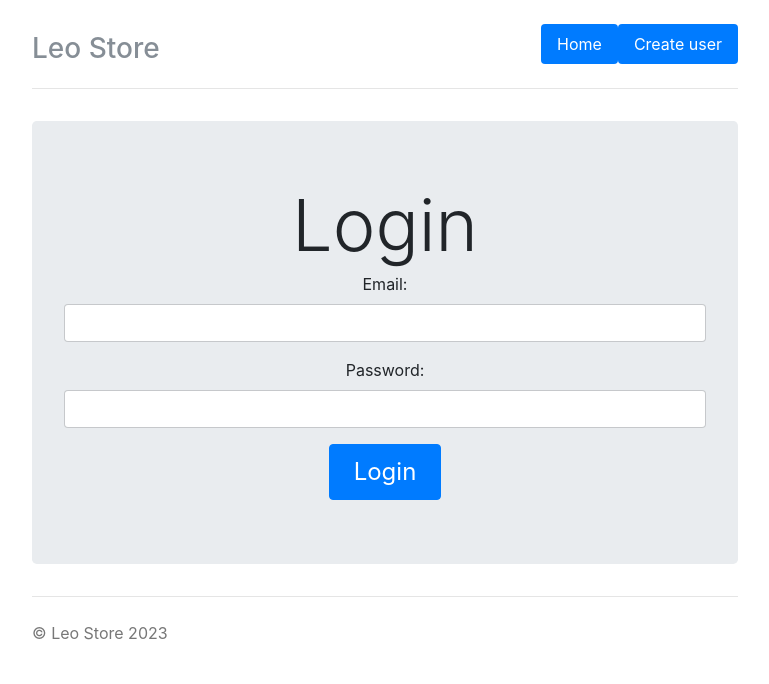
After one commit to leocalheiros/stripe-integration-flask, a Flask app: page /login in a window 1280 px wide. The commit adds this page. Shown: the top 684 px of the page, without its empty margins (255-1024 px from the left). Run offline with Flask 3, Linux system fonts and the light colour scheme; some libraries are stand-ins or nearby versions.

Commit message:
feat: Implementing login templates

```diff
--- /dev/null
+++ b/templates/login.html
@@ -0,0 +1,68 @@
+<!DOCTYPE html>
+<html lang="en">
+<head>
+    <meta charset="utf-8">
+    <meta name="viewport" content="width=device-width, initial-scale=1, shrink-to-fit=no">
+    <meta name="description" content="">
+    <meta name="author" content="">
+
+    <title>Leo Store - Login</title>
+
+    <!-- Bootstrap core CSS -->
+    <link href="{{ url_for('static', filename='bootstrap.min.css') }}" rel="stylesheet">
+
+    <!-- Custom styles for this template -->
+    <link href="{{ url_for('static', filename='narrow-jumbotron.css') }}" rel="stylesheet">
+</head>
+
+<body>
+
+<div class="container">
+    <div class="header clearfix">
+        <nav>
+            <ul class="nav nav-pills float-right">
+                <li class="nav-item">
+                    <a class="nav-link active" href="{{ url_for('stripe_routes.index') }}">Home <span class="sr-only">(current)</span></a>
+                </li>
+                <li class="nav-item">
+                    <a class="nav-link active" href="{{ url_for('user_routes.create_user_page') }}">Create user <span class="sr-only">(current)</span></a>
+                </li>
+            </ul>
+        </nav>
+        <h3 class="text-muted">Leo Store</h3>
+    </div>
+
+    <!-- Adicione esta seção para exibir mensagens Flash -->
+    {% with messages = get_flashed_messages(with_categories=true) %}
+        {% if messages %}
+            <div class="alert-container">
+                {% for category, message in messages %}
+                    <div class="alert alert-{{ category }}">
+                        {{ message }}
+                    </div>
+                {% endfor %}
+            </div>
+        {% endif %}
+    {% endwith %}
+
+    <div class="jumbotron">
+        <h1 class="display-3">Login</h1>
+        <form method="post" action="{{ url_for('user_routes.login') }}">
+            <div class="form-group">
+                <label for="email">Email:</label>
+                <input type="email" class="form-control" id="email" name="email" required>
+            </div>
+            <div class="form-group">
+                <label for="password">Password:</label>
+                <input type="password" class="form-control" id="password" name="password" required>
+            </div>
+            <button type="submit" class="btn btn-primary">Login</button>
+        </form>
+    </div>
+
+    <footer class="footer">
+        <p>&copy; Leo Store 2023</p>
+    </footer>
+</div>
+</body>
+</html>
```
Also changed, not shown: templates/index.html (+16 -0 lines).
